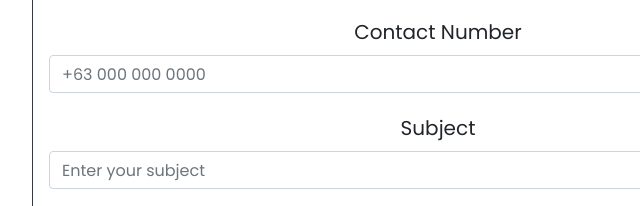
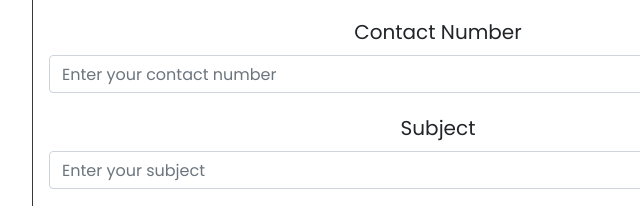
Before and after one commit to lemueljohnperez/personal_portfolio, a website: page public/index.html in a window 1280 px wide. Shown: the part 5386-5592 px from the top of the page, 202-842 px from the left. Drawn offline with nearby package versions, Linux system fonts and the light colour scheme.

Commit message:
Removed contact number pattern

```diff
--- a/public/index.html
+++ b/public/index.html
@@ -315,7 +315,7 @@
 					<input class="form-control" type="email" name="email" id="email" placeholder="Enter your email" required autocomplete="">
 
 					<label for="contactNo">Contact Number</label>
-					<input class="form-control" type="tel" name="contactNo" id="contactNo" pattern="[+]{1}[0-9]{11,14}" placeholder="+63 000 000 0000" required autocomplete="">
+					<input class="form-control" type="tel" name="contactNo" id="contactNo" placeholder="Enter your contact number" required autocomplete="">
 
 					<label for="subject">Subject</label>
 					<input class="form-control" type="text" name="subject" id="subject" placeholder="Enter your subject" required autocomplete="">
```
